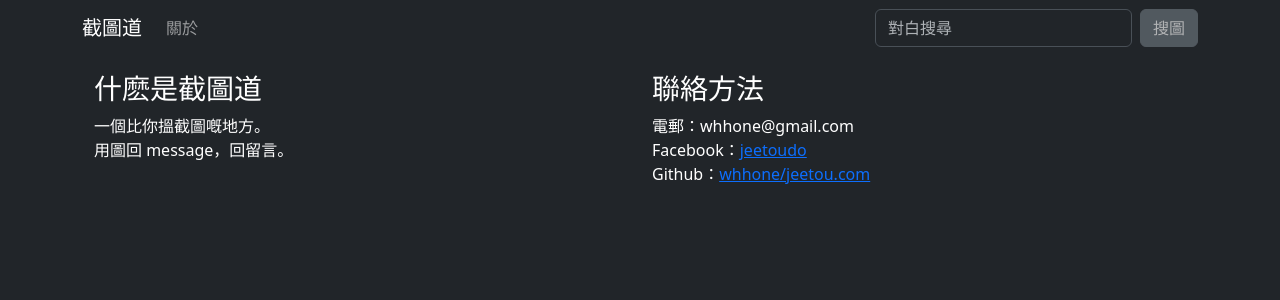
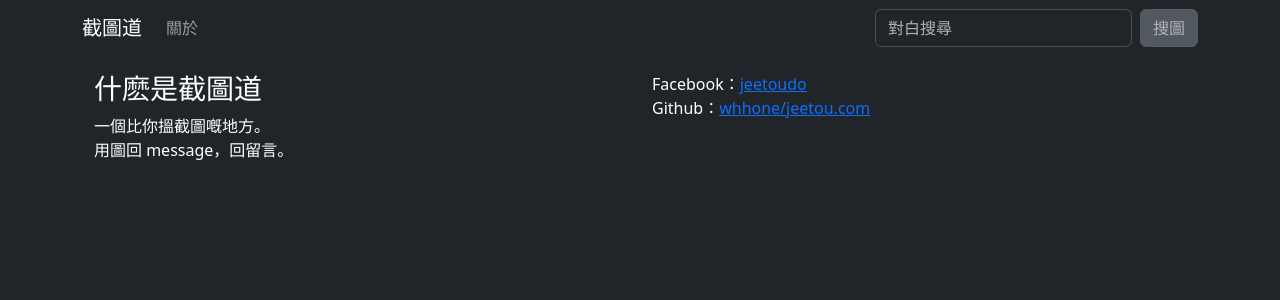
Before and after one commit to whhone/jeetou.com, a React (Vite) app in the folder frontend/: page /about in a window 1280 px wide. Shown: the top 300 px of the page. Built offline with nearby package versions, Linux system fonts and the light colour scheme.

Commit message:
remove personal email

```diff
--- a/frontend/src/js/about_page.jsx
+++ b/frontend/src/js/about_page.jsx
@@ -11,8 +11,6 @@ function AboutPage() {
           用圖回 message，回留言。
         </Col>
         <Col lg={6} md={6} sm={6} xs={12}>
-          <h3>聯絡方法</h3>
-          電郵：whhone@gmail.com<br/>
           Facebook：
           <a href='https://www.facebook.com/jeetoudo/'
              target='_blank' rel='noopener noreferrer'>
```
